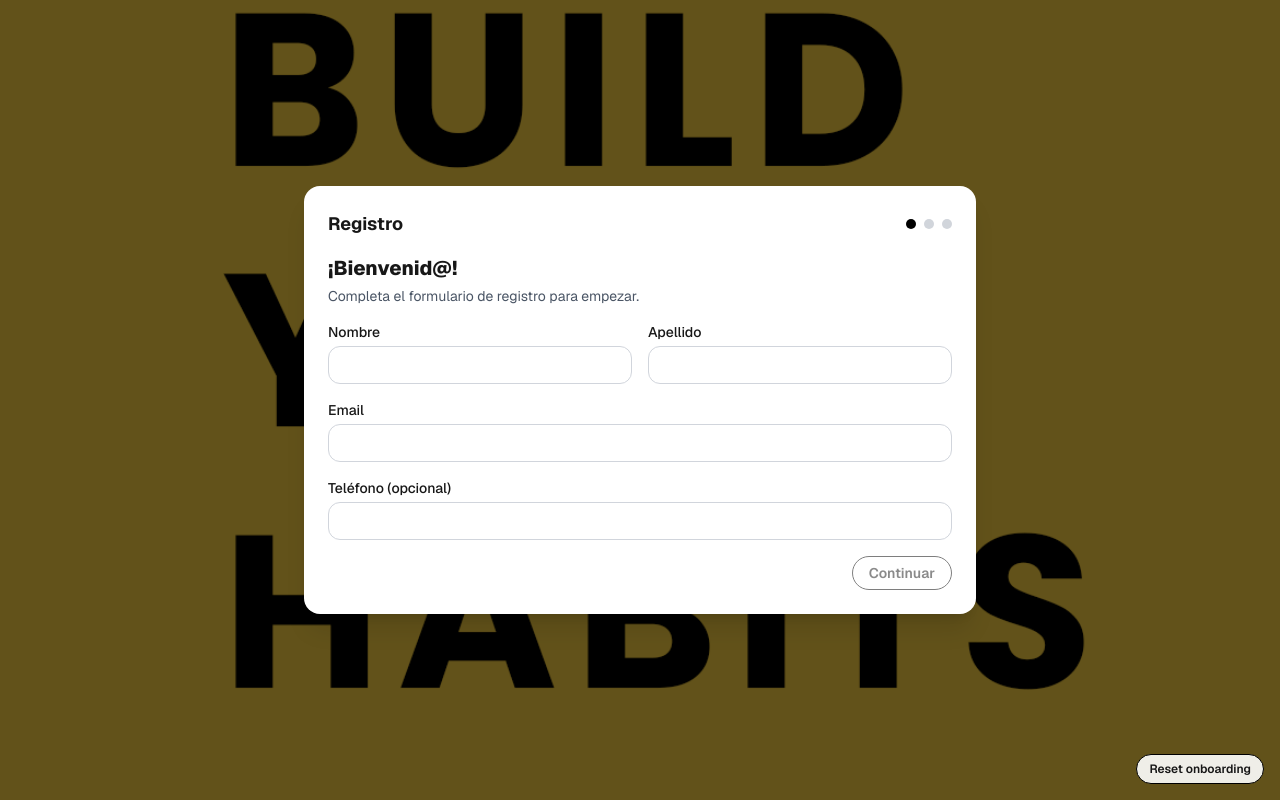
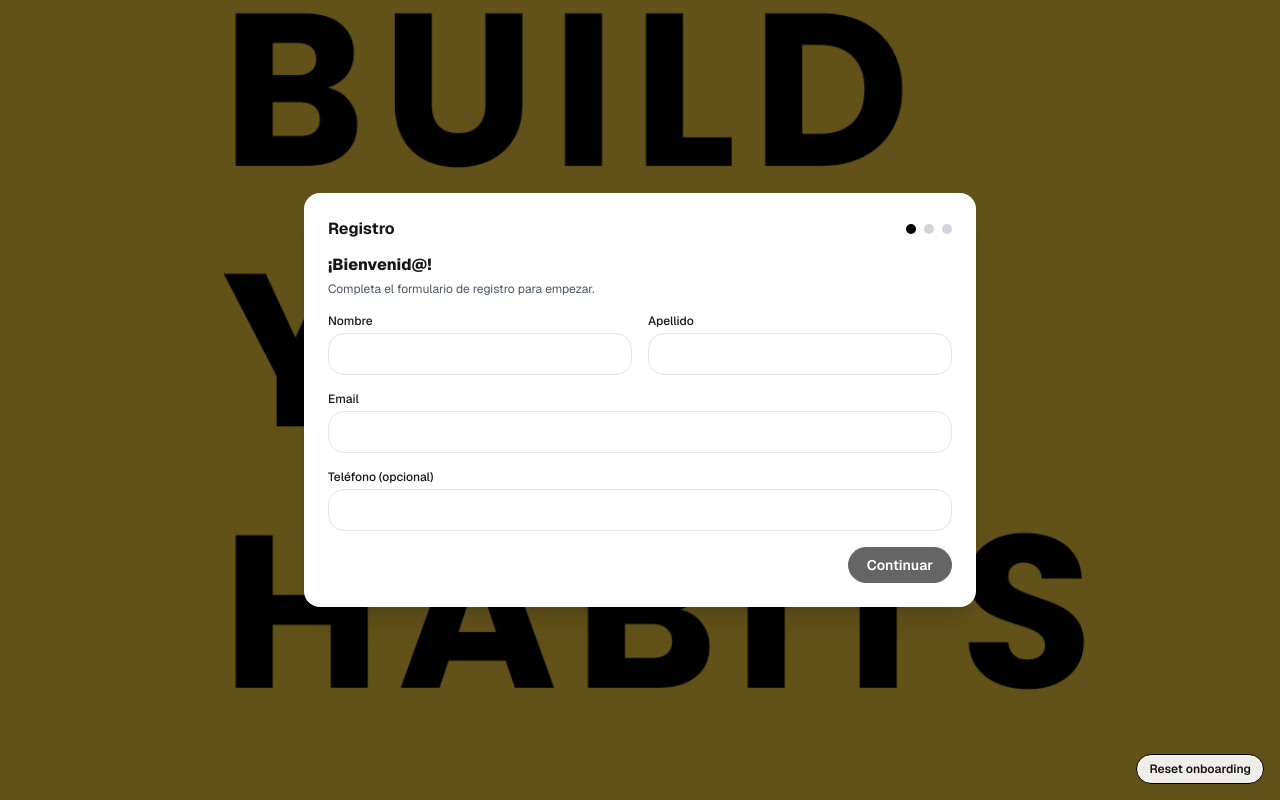
Before and after one commit to samcastella/akira, a Next.js app: page / in a window 1280 px wide. Built offline with nearby package versions, Linux system fonts and the light colour scheme.

Commit message:
Registro: modal 3 pasos con scroll interno, tipografía compacta, CTA centrado y estilos botones

```diff
--- a/src/components/RegistrationModal.tsx
+++ b/src/components/RegistrationModal.tsx
@@ -2,6 +2,7 @@
 
 import { useMemo, useState } from 'react';
 import { UserProfile, estimateCalories, saveUserMerge } from '@/lib/user';
+import { Rocket } from 'lucide-react';
 
 type Step = 1 | 2 | 3;
 type Sex = 'masculino' | 'femenino' | 'prefiero_no_decirlo';
@@ -89,71 +90,74 @@ export default function RegistrationModal({ onClose }: { onClose?: () => void })
 
   return (
     <div className="fixed inset-0 z-[60] flex items-center justify-center bg-black/60">
+      {/* Tarjeta del modal con scroll interno */}
       <div
-        className="bg-white w-[70vw] max-w-2xl mx-4 rounded-2xl p-6 shadow-xl"
+        className="bg-white w-[70vw] max-w-2xl mx-4 rounded-2xl shadow-xl text-sm flex flex-col max-h-[85svh]"
         role="dialog"
         aria-modal="true"
         aria-labelledby="reg-title"
       >
-        {/* Cabecera con pasos */}
-        <div className="flex items-center justify-between mb-4">
-          <h2 id="reg-title" className="text-lg font-bold">Registro</h2>
-          <div className="flex items-center gap-2 text-xs">
+        {/* Cabecera fija */}
+        <div className="p-6 pb-3 flex items-center justify-between">
+          <h2 id="reg-title" className="text-base font-bold">Registro</h2>
+          <div className="flex items-center gap-2 text-[10px]">
             <StepDot active={step >= 1} />
             <StepDot active={step >= 2} />
             <StepDot active={step >= 3} />
           </div>
         </div>
 
-        {/* PASO 1 — Datos básicos */}
+        {/* Contenido con overflow interno */}
+        <div className="px-6 pb-6 overflow-y-auto">
+          {/* PASO 1 — Datos básicos (tipografía compacta) */}
           {step === 1 && (
             <form onSubmit={nextFromStep1} className="space-y-4">
               <div>
-              <p className="text-xl font-extrabold mb-1">¡Bienvenid@!</p>
-              <p className="text-sm text-gray-600">Completa el formulario de registro para empezar.</p>
+                <p className="text-base font-extrabold mb-1">¡Bienvenid@!</p>
+                <p className="text-xs text-gray-600">Completa el formulario de registro para empezar.</p>
               </div>
 
               <div className="grid grid-cols-1 md:grid-cols-2 gap-3">
-              <label className="block text-sm">
+                <label className="block text-xs">
                   <span className="font-medium">Nombre</span>
                   <input
                     type="text"
                     value={user.nombre ?? ''}
                     onChange={(e) => handleChange('nombre', e.target.value)}
-                  className="mt-1 w-full border border-gray-300 rounded-xl px-3 py-2"
+                    className="mt-1 input"
                     required
                   />
                 </label>
-              <label className="block text-sm">
+                <label className="block text-xs">
                   <span className="font-medium">Apellido</span>
                   <input
                     type="text"
                     value={user.apellido ?? ''}
                     onChange={(e) => handleChange('apellido', e.target.value)}
-                  className="mt-1 w-full border border-gray-300 rounded-xl px-3 py-2"
+                    className="mt-1 input"
                     required
                   />
                 </label>
               </div>
 
-            <label className="block text-sm">
+              <label className="block text-xs">
                 <span className="font-medium">Email</span>
                 <input
                   type="email"
                   value={user.email ?? ''}
                   onChange={(e) => handleChange('email', e.target.value)}
-                className="mt-1 w-full border border-gray-300 rounded-xl px-3 py-2"
+                  className="mt-1 input"
                   required
                 />
               </label>
 
-            <label className="block text-sm">
+              <label className="block text-xs">
                 <span className="font-medium">Teléfono (opcional)</span>
                 <input
                   type="tel"
                   value={user.telefono ?? ''}
                   onChange={(e) => handleChange('telefono', e.target.value)}
-                className="mt-1 w-full border border-gray-300 rounded-xl px-3 py-2"
+                  className="mt-1 input"
                 />
               </label>
 
@@ -161,7 +165,7 @@ export default function RegistrationModal({ onClose }: { onClose?: () => void })
                 <button
                   type="submit"
                   disabled={!canNext1}
-                className="rounded-full border border-black px-4 py-1.5 text-sm font-semibold disabled:opacity-50"
+                  className="btn disabled:opacity-50 whitespace-nowrap"
                 >
                   Continuar
                 </button>
@@ -169,21 +173,21 @@ export default function RegistrationModal({ onClose }: { onClose?: () => void })
             </form>
           )}
 
-        {/* PASO 2 — Perfil salud */}
+          {/* PASO 2 — Perfil salud (botones 1 fila, estilos de la app) */}
           {step === 2 && (
             <form onSubmit={nextFromStep2} className="space-y-4">
               <div>
-              <p className="text-base font-semibold">Datos para personalizar tu experiencia</p>
+                <p className="text-sm font-semibold">Datos para personalizar tu experiencia</p>
                 <p className="text-xs text-gray-600">
                   Usaremos estos datos en funciones como registro de ejercicios y cálculo de calorías.
                 </p>
               </div>
 
               <div className="grid grid-cols-1 md:grid-cols-2 gap-3">
-              <label className="block text-sm">
+                <label className="block text-xs">
                   <span className="font-medium">Sexo</span>
                   <select
-                  className="mt-1 w-full border border-gray-300 rounded-xl px-3 py-2"
+                    className="mt-1 input"
                     value={user.sexo ?? 'prefiero_no_decirlo'}
                     onChange={(e) => handleChange('sexo', e.target.value as Sex)}
                   >
@@ -193,29 +197,29 @@ export default function RegistrationModal({ onClose }: { onClose?: () => void })
                   </select>
                 </label>
 
-              <label className="block text-sm">
+                <label className="block text-xs">
                   <span className="font-medium">Edad (años)</span>
                   <input
                     type="number"
                     min={5}
                     value={user.edad ?? ''}
                     onChange={(e) => handleChange('edad', e.target.value ? Number(e.target.value) : undefined)}
-                  className="mt-1 w-full border border-gray-300 rounded-xl px-3 py-2"
+                    className="mt-1 input"
                   />
                 </label>
 
-              <label className="block text-sm">
+                <label className="block text-xs">
                   <span className="font-medium">Estatura (cm)</span>
                   <input
                     type="number"
                     min={80}
                     value={user.estatura ?? ''}
                     onChange={(e) => handleChange('estatura', e.target.value ? Number(e.target.value) : undefined)}
-                  className="mt-1 w-full border border-gray-300 rounded-xl px-3 py-2"
+                    className="mt-1 input"
                   />
                 </label>
 
-              <label className="block text-sm">
+                <label className="block text-xs">
                   <span className="font-medium">Peso (kg)</span>
                   <input
                     type="number"
@@ -223,14 +227,14 @@ export default function RegistrationModal({ onClose }: { onClose?: () => void })
                     step="0.1"
                     value={user.peso ?? ''}
                     onChange={(e) => handleChange('peso', e.target.value ? Number(e.target.value) : undefined)}
-                  className="mt-1 w-full border border-gray-300 rounded-xl px-3 py-2"
+                    className="mt-1 input"
                   />
                 </label>
 
-              <label className="block text-sm">
+                <label className="block text-xs">
                   <span className="font-medium">Actividad</span>
                   <select
-                  className="mt-1 w-full border border-gray-300 rounded-xl px-3 py-2"
+                    className="mt-1 input"
                     value={user.actividad ?? 'sedentario'}
                     onChange={(e) => handleChange('actividad', e.target.value as Act)}
                   >
@@ -241,7 +245,7 @@ export default function RegistrationModal({ onClose }: { onClose?: () => void })
                   </select>
                 </label>
 
-              <label className="block text-sm md:col-span-2">
+                <label className="block text-xs md:col-span-2">
                   <span className="font-medium">Calorías diarias</span>
                   <div className="mt-1 flex gap-2">
                     <input
@@ -251,29 +255,30 @@ export default function RegistrationModal({ onClose }: { onClose?: () => void })
                       onChange={(e) =>
                         handleChange('caloriasDiarias', e.target.value ? Number(e.target.value) : undefined)
                       }
-                    className="w-full border border-gray-300 rounded-xl px-3 py-2"
+                      className="input"
                     />
                     <button
                       type="button"
                       onClick={handleAutoCalories}
-                    className="rounded-full border border-black px-3 py-1.5 text-sm font-semibold"
+                      className="btn secondary whitespace-nowrap"
                     >
                       Calcular
                     </button>
                   </div>
-                <p className="text-xs text-gray-500 mt-1">Puedes calcular automáticamente o introducirlo manualmente.</p>
+                  <p className="text-[11px] text-gray-500 mt-1">Puedes calcular automáticamente o introducirlo manualmente.</p>
                 </label>
               </div>
 
-            <div className="flex gap-2 justify-between">
+              {/* Botones en una sola fila, sin wrap */}
+              <div className="flex gap-2 justify-between flex-nowrap">
                 <button
                   type="button"
                   onClick={() => setStep(1)}
-                className="rounded-full border border-gray-300 px-4 py-1.5 text-sm font-semibold"
+                  className="btn secondary whitespace-nowrap"
                 >
                   Atrás
                 </button>
-              <div className="flex gap-2">
+                <div className="flex gap-2 flex-nowrap">
                   <button
                     type="button"
                     onClick={() => {
@@ -287,32 +292,32 @@ export default function RegistrationModal({ onClose }: { onClose?: () => void })
                       });
                       setStep(3);
                     }}
-                  className="rounded-full border border-gray-300 px-4 py-1.5 text-sm font-semibold"
+                    className="btn whitespace-nowrap"  // negro
                   >
                     Saltar
                   </button>
                   <button
                     type="submit"
-                  className="rounded-full border border-black px-4 py-1.5 text-sm font-semibold"
+                    className="btn secondary whitespace-nowrap"
                   >
-                  Guardar y continuar
+                    Guardar
                   </button>
                 </div>
               </div>
             </form>
           )}
 
-        {/* PASO 3 — Bienvenida + reglas */}
+          {/* PASO 3 — Bienvenida + reglas (tipografía más pequeña) */}
           {step === 3 && (
-          <div className="space-y-4">
+            <div className="space-y-3 text-xs leading-snug">
               <div>
-              <p className="text-2xl font-bold mb-2">Bienvenid@ a Build your Habits</p>
+                <p className="text-sm font-bold mb-2 text-center">Bienvenid@ a Build your Habits</p>
                 <p className="text-gray-700">
                   Nuestra app está diseñada para ayudarte a construir hábitos saludables que mejoren tu bienestar desde
                   cero, y para dejar atrás los malos hábitos de la forma más sencilla y amable posible.
                 </p>
                 <p className="text-gray-700">Pero tenemos algunas reglas que nos guiarán en el camino:</p>
-              <ol className="list-decimal ml-6 space-y-2 text-gray-800">
+                <ol className="list-decimal ml-6 space-y-1.5 text-gray-800">
                   <li>
                     <strong>Decir siempre la verdad.</strong> Si marcas un hábito como realizado sin haberlo hecho, al único
                     que engañas es a ti mism@.
@@ -326,19 +331,21 @@ export default function RegistrationModal({ onClose }: { onClose?: () => void })
                     merece orgullo.
                   </li>
                 </ol>
-              <p className="mt-4 italic">✨ Recuerda: eres la suma de tus acciones.</p>
+                <p className="mt-2 italic text-gray-700">✨ Recuerda: eres la suma de tus acciones.</p>
               </div>
 
-            <div className="flex justify-end">
+              <div className="flex justify-center">
                 <button
                   onClick={finish}
-                className="rounded-full border border-black px-4 py-1.5 text-sm font-semibold"
+                  className="btn inline-flex items-center gap-2"
                 >
+                  <Rocket size={18} />
                   Vamos a por ello
                 </button>
               </div>
             </div>
           )}
+        </div>
       </div>
     </div>
   );
```
Lines whose indentation alone changed are shown as unchanged.
